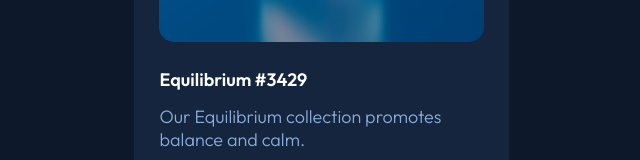
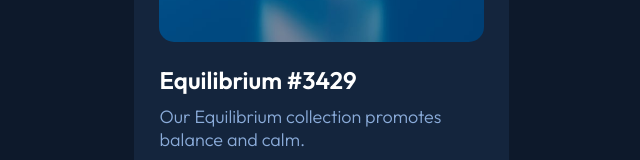
Before and after one commit to fvaldez29/nts-preview-card, a plain HTML site: page index.html in a window 1280 px wide. Shown: the part 385-545 px from the top of the page, without its empty margins (319-959 px from the left). Drawn offline with Linux system fonts and the light colour scheme.

Commit message:
update title font-size

```diff
--- a/css/style.css
+++ b/css/style.css
@@ -44,7 +44,7 @@ html{
     padding-left: 26px;
 }
 .main-container--title h1{
-    font-size: 1.8rem;
+    font-size: 2.4rem;
     font-weight: bold;
     line-height: 2rem;
     color: var(--white);
```
